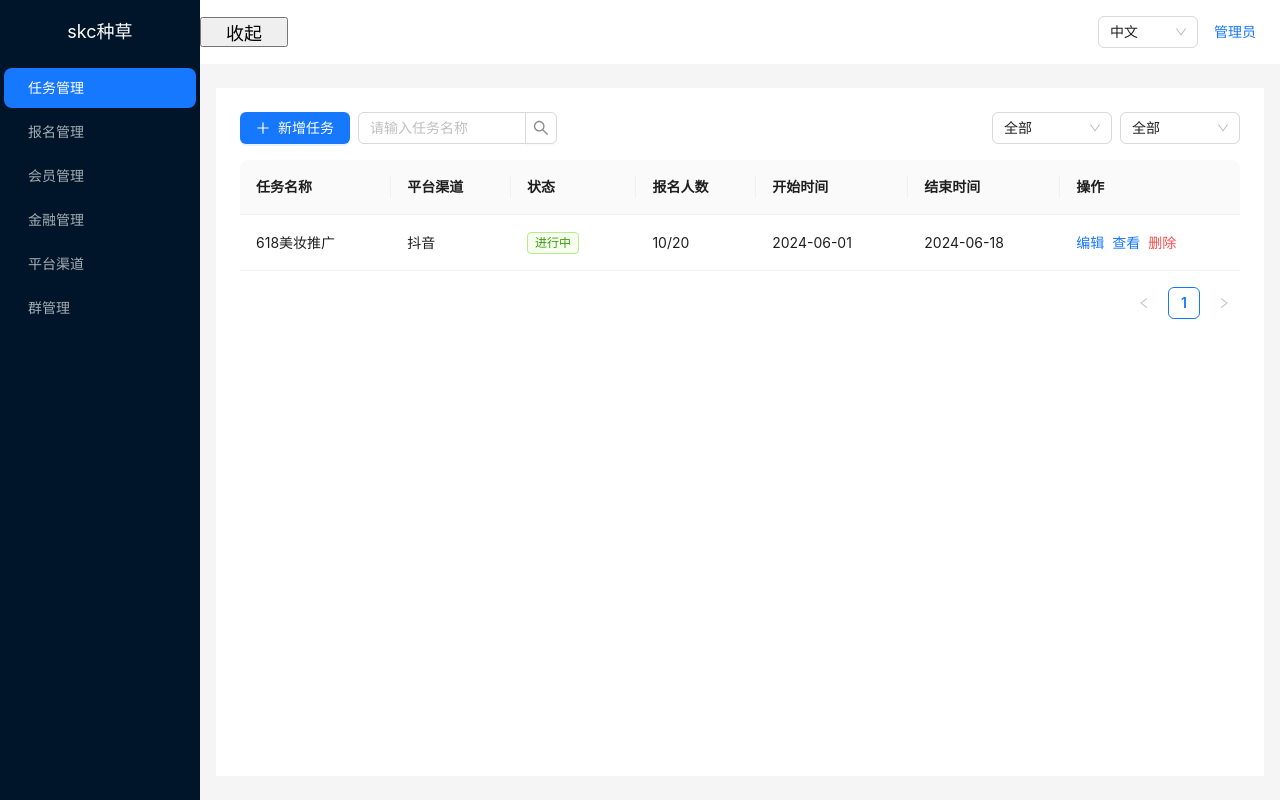
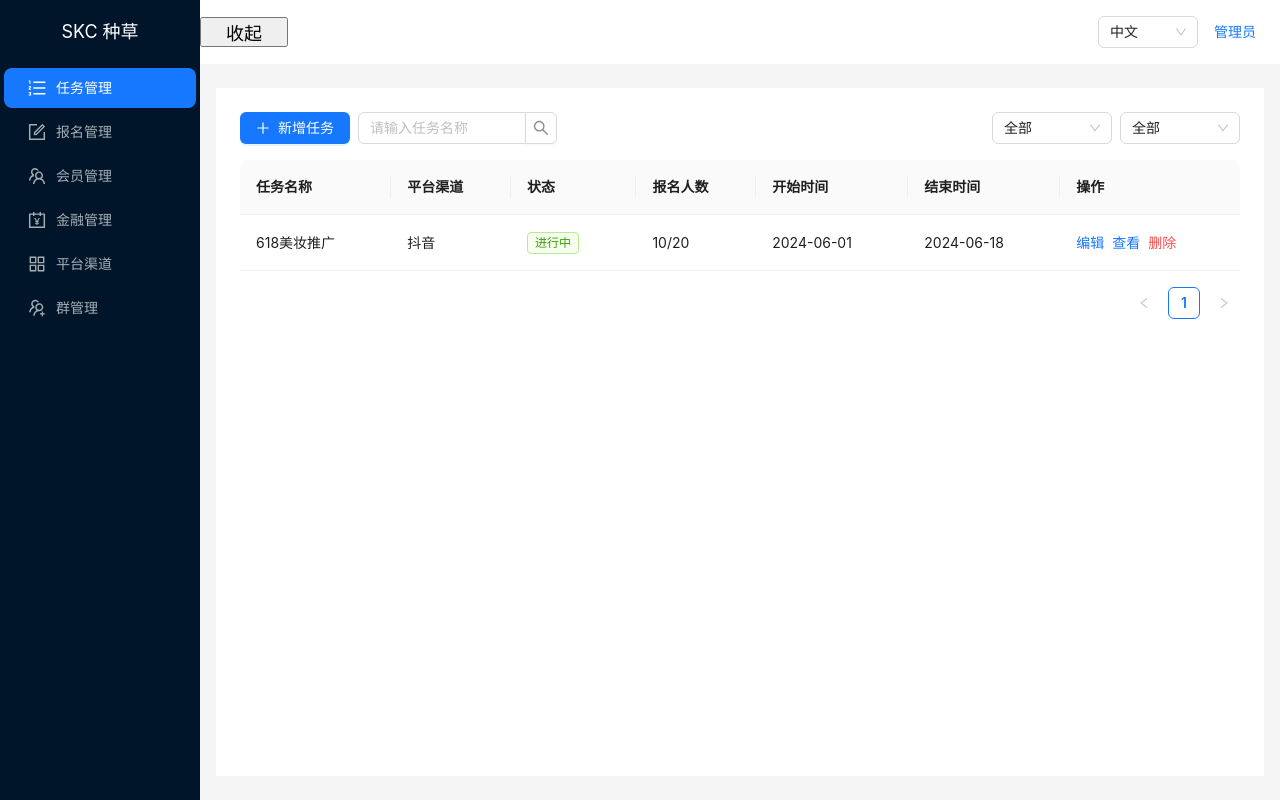
Before and after one commit to rueen/skc-admin, a Vue app: page /task in a window 1280 px wide. Built offline with nearby package versions, Linux system fonts and the light colour scheme; sample sign-in values are in the browser's storage.

Commit message:
导航栏

```diff
--- a/src/i18n/zh/login.ts
+++ b/src/i18n/zh/login.ts
@@ -7,5 +7,5 @@ export default {
   success: '登录成功',
   failed: '登录失败',
   invalidCredentials: '用户名或密码错误',
-  title: 'skc种草',
+  title: 'SKC 种草',
 }
--- a/src/layouts/BasicLayout.vue
+++ b/src/layouts/BasicLayout.vue
@@ -1,28 +1,47 @@
 <template>
   <a-layout class="layout">
     <a-layout-sider v-model:collapsed="collapsed" :trigger="null" collapsible>
-      <div class="logo">skc种草</div>
+      <div class="logo">{{ collapsed ? t('login.title').split(' ')[0] : t('login.title') }}</div>
       <a-menu
         v-model:selectedKeys="selectedKeys"
         theme="dark"
         mode="inline"
+        class="custom-menu"
       >
         <a-menu-item key="task">
+          <template #icon>
+            <OrderedListOutlined  />
+          </template>
           <router-link to="/task">{{ t('menu.task') }}</router-link>
         </a-menu-item>
         <a-menu-item key="enrollment">
+          <template #icon>
+            <FormOutlined />
+          </template>
           <router-link to="/enrollment">{{ t('menu.enrollment') }}</router-link>
         </a-menu-item>
         <a-menu-item key="member">
+          <template #icon>
+            <TeamOutlined />
+          </template>
           <router-link to="/member">{{ t('menu.member') }}</router-link>
         </a-menu-item>
         <a-menu-item key="finance">
+          <template #icon>
+            <AccountBookOutlined />
+          </template>
           <router-link to="/finance">{{ t('menu.finance') }}</router-link>
         </a-menu-item>
         <a-menu-item key="platform">
+          <template #icon>
+            <AppstoreOutlined />
+          </template>
           <router-link to="/platform">{{ t('menu.platform') }}</router-link>
         </a-menu-item>
         <a-menu-item key="group">
+          <template #icon>
+            <UsergroupAddOutlined />
+          </template>
           <router-link to="/group">{{ t('menu.group') }}</router-link>
         </a-menu-item>
       </a-menu>
@@ -70,6 +89,14 @@ import { ref } from 'vue'
 import { useI18n } from 'vue-i18n'
 import { useRouter } from 'vue-router'
 import { useUserStore } from '@/store/modules/user'
+import {
+  OrderedListOutlined,
+  FormOutlined,
+  TeamOutlined,
+  AccountBookOutlined,
+  AppstoreOutlined,
+  UsergroupAddOutlined,
+} from '@ant-design/icons-vue'
 
 const { t, locale } = useI18n()
 const router = useRouter()
@@ -134,4 +161,22 @@ const selectedKeys = ref(['task'])
   background: #fff;
   min-height: 280px;
 }
+
+.custom-menu {
+  :deep(.anticon) {
+    font-size: 18px;
+  }
+
+  :deep(.ant-menu-item) {
+    display: flex;
+    align-items: center;
+  }
+
+  :deep(.ant-menu-inline-collapsed) {
+    .ant-menu-item {
+      padding: 0 !important;
+      justify-content: center;
+    }
+  }
+}
 </style>
```
